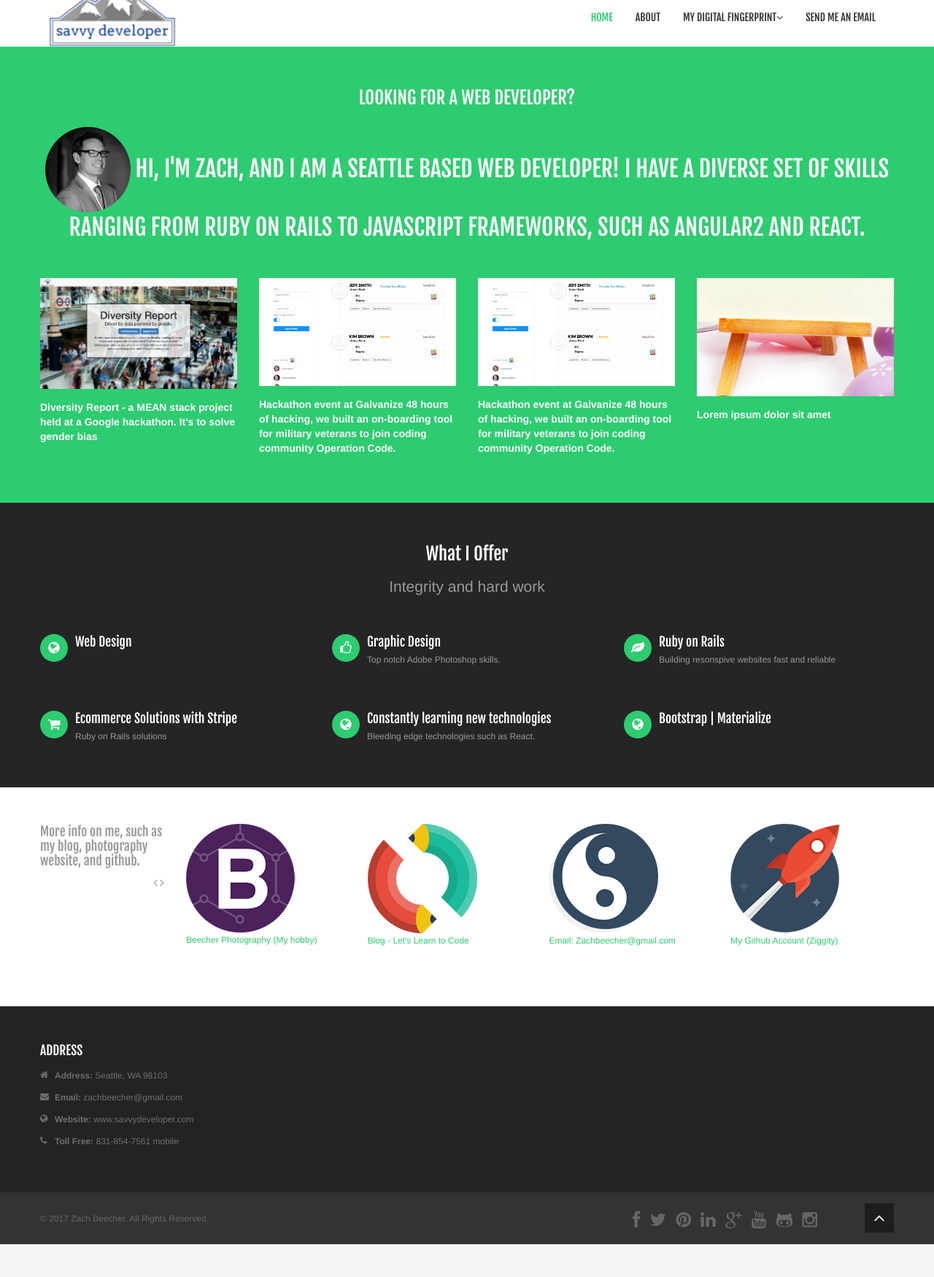
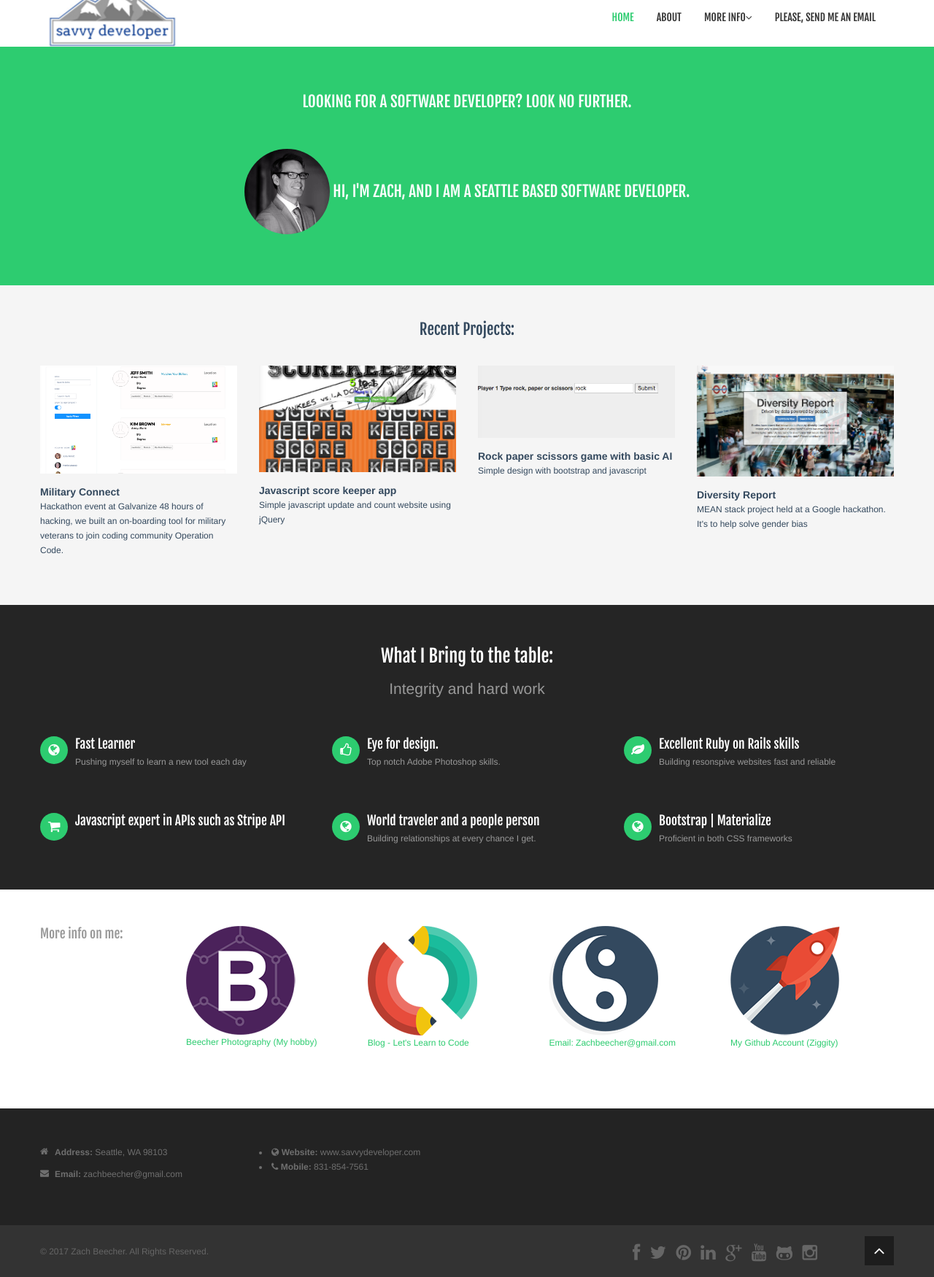
Before and after one commit to ziggity/new_folio, a plain HTML site: page index.html in a window 1280 px wide. Shown: the part 16-1766 px from the top of the page at 73% size. Before the commit the page ends 1721 px from the top, so only its background shows below. Drawn offline with Linux system fonts and the light colour scheme.

Commit message:
added final styling touches

```diff
--- a/index.html
+++ b/index.html
@@ -45,7 +45,7 @@
                         <!--<li><a href="services.html">Services</a></li>-->
                         <!--<li><a href="portfolio.html">Portfolio</a></li>-->
                         <li class="dropdown">
-                            <a href="#" class="dropdown-toggle" data-toggle="dropdown">My Digital fingerprint<i class="icon-angle-down"></i></a>
+                            <a href="#" class="dropdown-toggle" data-toggle="dropdown">More info<i class="icon-angle-down"></i></a>
                             <ul class="dropdown-menu">
                                 <li><a href="https://www.linkedin.com/in/zachbeecher/" target="_blank">LinkedIn</a></li>
                                 <li><a href="https://letslearntocodeblog.wordpress.com/" target="_blank">My Blog</a></li>
@@ -57,7 +57,7 @@
                             </ul>
                         </li>
 
-                        <li><a href="mailto:zachbeecher@gmail.com?Subject=Hello" target="_top">Send me an email</a></li>
+                        <li><a href="mailto:zachbeecher@gmail.com?Subject=Hello" target="_top">Please, send me an email</a></li>
                         </li>
                     </ul>
                 </div><!--/.nav-collapse -->
@@ -70,28 +70,37 @@
 <section id="recent-works">
     <div class="container">
         <div class="center">
-            <h3>LOOKING FOR A WEB DEVELOPER?</h3>
-            <p class="lead"> <h2> <img src="images/headshotcopy.jpg"  class="img-circle" alt="headshot" style="width:10%;height:10%;">  HI, I'M ZACH, AND I AM A SEATTLE BASED WEB DEVELOPER! I HAVE A DIVERSE SET OF SKILLS RANGING FROM RUBY ON RAILS TO JAVASCRIPT FRAMEWORKS, SUCH AS ANGULAR2 AND REACT.</p>
+            <h2 class="lead">LOOKING FOR A SOFTWARE DEVELOPER? LOOK NO FURTHER.</h2>
+            <h2 class="lead"> <br><img src="images/headshotcopy.jpg"  class="img-circle" alt="headshot" style="width:10%;height:10% padding: 0 25px;"> HI, I'M ZACH, AND I AM A SEATTLE BASED SOFTWARE DEVELOPER.</h2>
         </div>
-        <div class="gap"></div>
+
+</section>
+
+ <!-- / .title -->
+
+    <section id="portfolio" class="container main">
         <ul class="gallery col-4">
             <!--Item 1-->
+            <div class="center">
+            <h2 class="lead">Recent Projects:</h2>
+            </div>
             <li>
                 <div class="preview">
-                    <img alt=" " src="images/diversityreport.png">
+                    <img alt=" " src="images/operationcode.png">
                     <div class="overlay">
                     </div>
                     <div class="links">
-                        <a data-toggle="modal" href="#modal-1"><i class="icon-eye-open"></i></a><a href="http://diversityreport.herokuapp.com/#/" target="_blank"><i class="icon-link"></i></a>
+                    <a data-toggle="modal" href="#modal-1"><i class="icon-eye-open"></i></a><a href="https://github.com/dineshappavoo/veteranconnect" target="_blank"><i class="icon-link"></i></a>
                     </div>
                 </div>
                 <div class="desc">
-                    <h5>Diversity Report - a MEAN stack project held at a Google hackathon. It's to solve gender bias</h5>
+                    <h5>Military Connect</h5>
+                    <h7>Hackathon event at Galvanize 48 hours of hacking, we built an on-boarding tool for military veterans to join coding community Operation Code.</h7>
                 </div>
                 <div id="modal-1" class="modal hide fade">
                     <a class="close-modal" href="javascript:;" data-dismiss="modal" aria-hidden="true"><i class="icon-remove"></i></a>
                     <div class="modal-body">
-                        <img src="images/diversityreport.png" alt=" " width="100%" style="max-height:400px">
+                        <img src="images/operationcode.png" alt=" " width="100%" style="max-height:400px">
                     </div>
                 </div>
             </li>
@@ -100,20 +109,21 @@
             <!--Item 2-->
             <li>
                 <div class="preview">
-                    <img alt=" " src="images/operationcode.png">
+                    <img alt=" " src="images/scorekeeper.png">
                     <div class="overlay">
                     </div>
                     <div class="links">
-                        <a data-toggle="modal" href="#modal-1"><i class="icon-eye-open"></i></a><a href="#"><i class="icon-link"></i></a>
+                        <a data-toggle="modal" href="#modal-8"><i class="icon-eye-open"></i></a><a href="https://cdn.rawgit.com/ziggity/scorekeeper_js/d348f38a/ScoreKeeper.html"><i class="icon-link"></i></a>
                     </div>
                 </div>
                 <div class="desc">
-                    <h5>Hackathon event at Galvanize 48 hours of hacking, we built an on-boarding tool for military veterans to join coding community Operation Code.</h5>
+                    <h5>Javascript score keeper app</h5>
+                    <h7>Simple javascript update and count website using jQuery</h7>
                 </div>
-                <div id="modal-1" class="modal hide fade">
+                <div id="modal-8" class="modal hide fade">
                     <a class="close-modal" href="javascript:;" data-dismiss="modal" aria-hidden="true"><i class="icon-remove"></i></a>
-                    <div class="modal-body tester">
-                        <img src="images/operationcode.png" alt=" " width="100%" style="max-height:400px">
+                    <div class="modal-body">
+                        <img src="images/scorekeeper.png" alt=" " width="100%" style="max-height:400px">
                     </div>
                 </div>
             </li>
@@ -122,20 +132,21 @@
             <!--Item 3-->
             <li>
                 <div class="preview">
-                    <img alt=" " src="images/operationcode.png">
+                    <img alt=" " src="images/rock.png">
                     <div class="overlay">
                     </div>
                     <div class="links">
-                    <a data-toggle="modal" href="https://github.com/dineshappavoo/veteranconnect" target="_blank"><i class="icon-eye-open"></i></a><a href="https://github.com/dineshappavoo/veteranconnect" target="_blank"><i class="icon-link"></i></a>
+                        <a data-toggle="modal" href="#modal-3"><i class="icon-eye-open"></i></a><a href="https://rockpaperscissors-game.herokuapp.com/"><i class="icon-link"></i></a>
                     </div>
                 </div>
                 <div class="desc">
-                    <h5>Hackathon event at Galvanize 48 hours of hacking, we built an on-boarding tool for military veterans to join coding community Operation Code.</h5>
+                    <h5>Rock paper scissors game with basic AI</h5>
+                    <h7>Simple design with bootstrap and javascript</h7>
                 </div>
                 <div id="modal-3" class="modal hide fade">
                     <a class="close-modal" href="javascript:;" data-dismiss="modal" aria-hidden="true"><i class="icon-remove"></i></a>
                     <div class="modal-body">
-                        <img src="images/operationcode.png" alt=" " width="100%" style="max-height:400px">
+                        <img src="images/rock.png" alt=" " width="100%" style="max-height:400px">
                     </div>
                 </div>
             </li>
@@ -144,35 +155,37 @@
             <!--Item 4-->
             <li>
                 <div class="preview">
-                    <img alt=" " src="images/portfolio/thumb/item4.jpg">
+                    <img alt="diversity-report" src="images/diversityreport.png">
                     <div class="overlay">
                     </div>
                     <div class="links">
-                        <a data-toggle="modal" href="#modal-4"><i class="icon-eye-open"></i></a><a href="#"><i class="icon-link"></i></a>
+                        <a data-toggle="modal" href="#modal-4"><i class="icon-eye-open"></i></a><a href="http://diversityreport.herokuapp.com/#/" target="_blank"><i class="icon-link"></i></a>
                     </div>
                 </div>
                 <div class="desc">
-                    <h5>Lorem ipsum dolor sit amet</h5>
+                    <h5>Diversity Report</h5>
+                        <h7>MEAN stack project held at a Google hackathon. It's to help solve gender bias</h7>
                 </div>
                 <div id="modal-4" class="modal hide fade">
                     <a class="close-modal" href="javascript:;" data-dismiss="modal" aria-hidden="true"><i class="icon-remove"></i></a>
                     <div class="modal-body">
-                        <img src="images/portfolio/full/item4.jpg" alt=" " width="100%" style="max-height:400px">
+                        <img src="images/diversityreport.png" alt=" " width="100%" style="max-height:400px">
                     </div>
                 </div>
             </li>
             <!--/Item 4-->
 
+
+
         </ul>
-    </div>
 
-</section>
+    </section>
 
 <!--Services-->
 <section id="services">
     <div class="container">
         <div class="center gap">
-            <h3>What I Offer</h3>
+            <h3>What I Bring to the table:</h3>
             <p class="lead">Integrity and hard work</p>
         </div>
 
@@ -183,8 +196,8 @@
                         <i class="icon-globe icon-medium"></i>
                     </div>
                     <div class="media-body">
-                        <h4 class="media-heading">Web Design</h4>
-                        <p></p>
+                        <h4 class="media-heading">Fast Learner</h4>
+                        <p>Pushing myself to learn a new tool each day</p>
                     </div>
                 </div>
             </div>
@@ -195,7 +208,7 @@
                         <i class="icon-thumbs-up-alt icon-medium"></i>
                     </div>
                     <div class="media-body">
-                        <h4 class="media-heading">Graphic Design</h4>
+                        <h4 class="media-heading">Eye for design.</h4>
                         <p>Top notch Adobe Photoshop skills.</p>
                     </div>
                 </div>
@@ -207,7 +220,7 @@
                         <i class="icon-leaf icon-medium icon-rounded"></i>
                     </div>
                     <div class="media-body">
-                        <h4 class="media-heading">Ruby on Rails</h4>
+                        <h4 class="media-heading">Excellent Ruby on Rails skills</h4>
                         <p>Building resonspive websites fast and reliable</p>
                     </div>
                 </div>
@@ -223,8 +236,8 @@
                         <i class="icon-shopping-cart icon-medium"></i>
                     </div>
                     <div class="media-body">
-                        <h4 class="media-heading">Ecommerce Solutions with Stripe</h4>
-                        <p>Ruby on Rails solutions</p>
+                        <h4 class="media-heading">Javascript expert in APIs such as Stripe API</h4>
+                        <p></p>
                     </div>
                 </div>
             </div>
@@ -235,8 +248,8 @@
                         <i class="icon-globe icon-medium"></i>
                     </div>
                     <div class="media-body">
-                        <h4 class="media-heading">Constantly learning new technologies</h4>
-                        <p>Bleeding edge technologies such as React.</p>
+                        <h4 class="media-heading">World traveler and a people person</h4>
+                        <p>Building relationships at every chance I get.</p>
                     </div>
                 </div>
             </div>
@@ -248,7 +261,7 @@
                     </div>
                     <div class="media-body">
                         <h4 class="media-heading">Bootstrap | Materialize</h4>
-                        <p></p>
+                        <p>Proficient in both CSS frameworks</p>
                     </div>
                 </div>
             </div>
@@ -263,9 +276,9 @@
         <div class="row-fluid">
             <div class="span2">
                 <div class="clearfix">
-                    <h4 class="pull-left">More info on me, such as my blog, photography website, and github. </h4>
+                    <h4 class="pull-left">More info on me: </h4>
                     <div class="pull-right">
-                        <a class="prev" href="#myCarousel" data-slide="prev"><i class="icon-angle-left icon-large"></i></a> <a class="next" href="#myCarousel" data-slide="next"><i class="icon-angle-right icon-large"></i></a>
+                        <a class="prev" data-slide="prev"><i></i></a> <a class="next" href="#myCarousel" data-slide="next"></i></a>
                     </div>
                 </div>
                 <p></p>
@@ -295,8 +308,7 @@
         <div class="row-fluid">
 
             <!--Contact Form-->
-            <div class="span3">
-                <h4>ADDRESS</h4>
+            <div class="span3 col-6">
                 <ul class="unstyled address">
                     <li>
                         <i class="icon-home"></i><strong>Address:</strong> Seattle, WA 98103
@@ -305,15 +317,18 @@
                         <i class="icon-envelope"></i>
                         <strong>Email: </strong> zachbeecher@gmail.com
                     </li>
+                    </div>
+                    <div class="span3 col-6">
                     <li>
                         <i class="icon-globe"></i>
                         <strong>Website:</strong> www.savvydeveloper.com
                     </li>
                     <li>
                         <i class="icon-phone"></i>
-                        <strong>Toll Free:</strong> 831-854-7561 mobile
+                        <strong>Mobile:</strong> 831-854-7561
                     </li>
                 </ul>
+                </div>
             </div>
             <!--End Contact Form-->
 
```
Also changed, not shown: contact-us.html (+0 -63 lines), css/main.less (+7 -0 lines), pricing.html (+63 -0 lines), images/logo copy.png (added), images/rock.png (added), images/scorekeeper.png (added).
